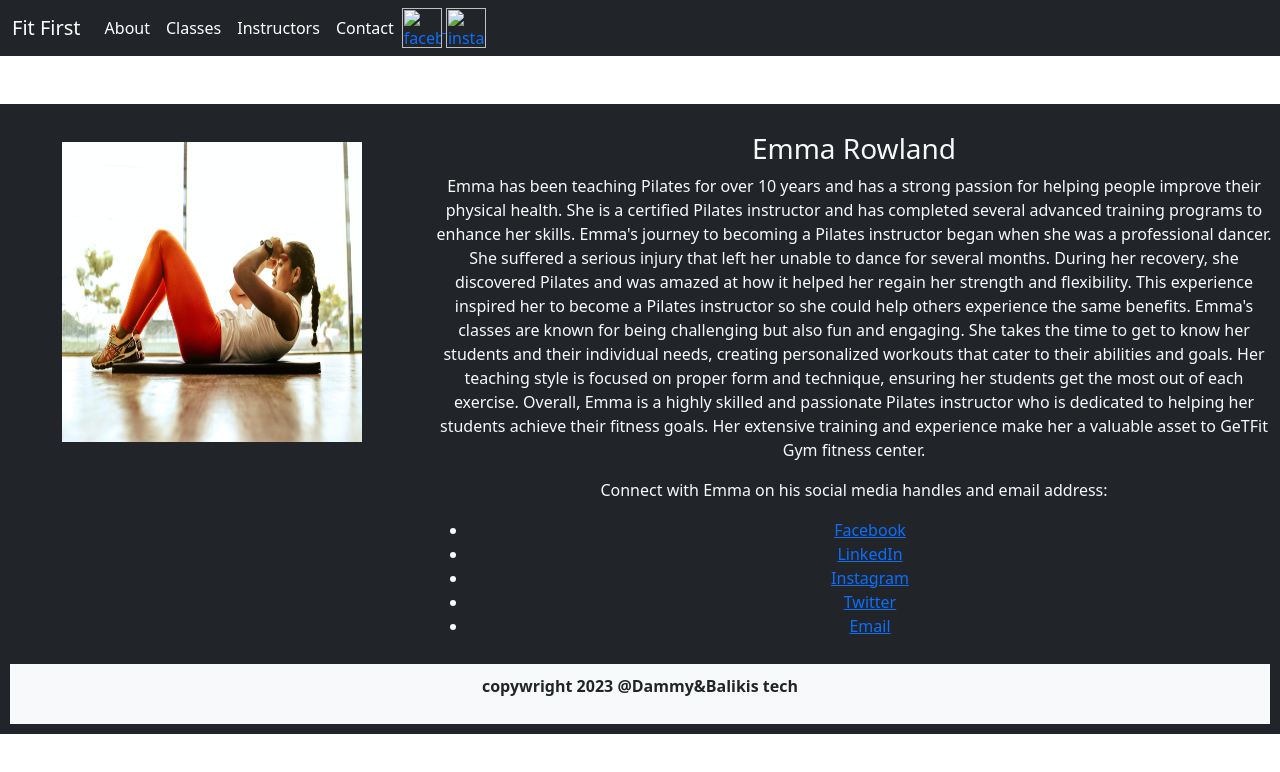
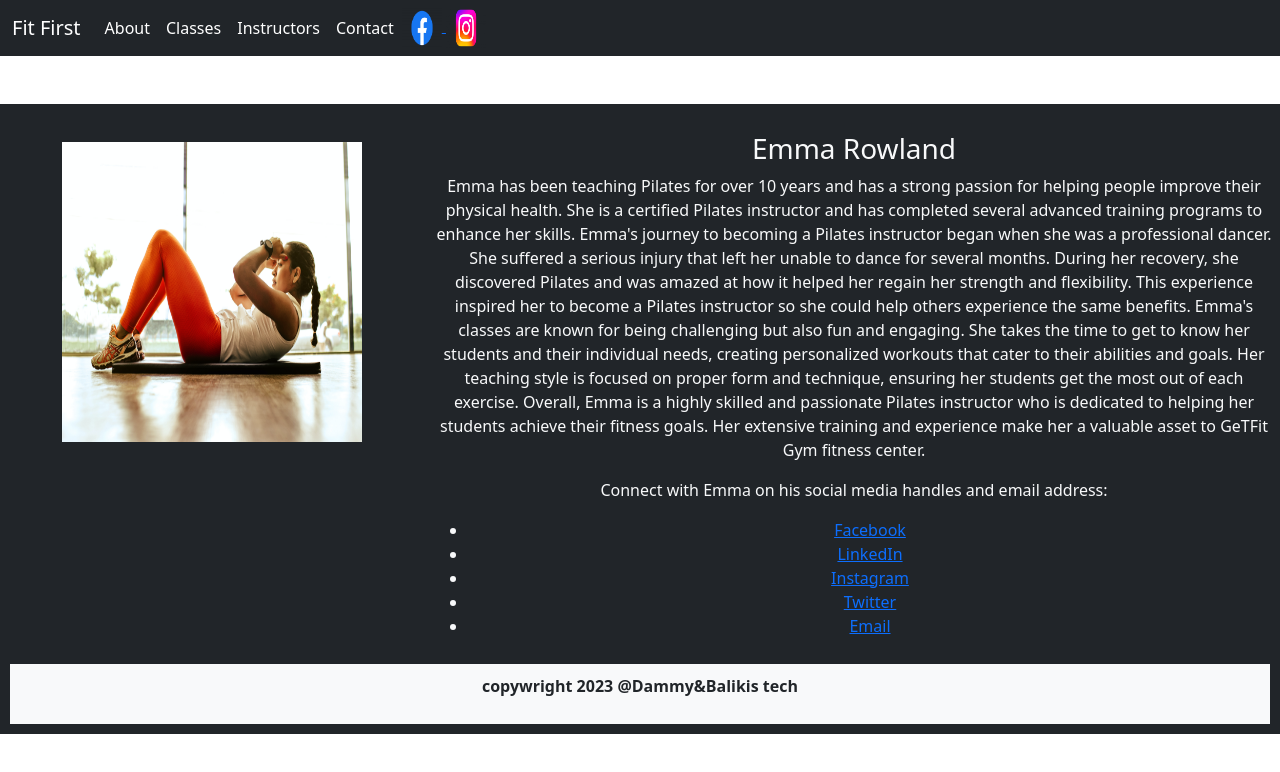
Before and after one commit to hannahrun/FitnessCenter, a plain HTML site: page Profile Emma.html in a window 1280 px wide. Drawn offline with nearby package versions, Linux system fonts and the light colour scheme; the site is published under a folder, as on GitHub Pages, so addresses that start at the root find nothing.

Commit message:
more forward slash removed

```diff
--- a/Profile Emma.html
+++ b/Profile Emma.html
@@ -29,10 +29,10 @@
             </ul>
             <div class="nav-item">
               <a class="navbar-link" href="#">
-                <img src="/pictures/fblogo.png" width="40" height="40"  alt="facebooklogo">
+                <img src="pictures/fblogo.png" width="40" height="40"  alt="facebooklogo">
                </a>
              <a class="navbar-link" href="#">
-             <img src="/pictures/IGLogo.png" width="40" height="40" alt="instagramlogo">
+             <img src="pictures/IGLogo.png" width="40" height="40" alt="instagramlogo">
              </a>
         </div>
           </div>
```
Also changed, not shown: Profile Faith.html (+2 -2 lines), about.html (+2 -2 lines), class schedule.html (+2 -2 lines), contact page.html (+2 -2 lines), index.html (+2 -2 lines), instructors.html (+2 -2 lines), profile Jay.html (+2 -2 lines).
